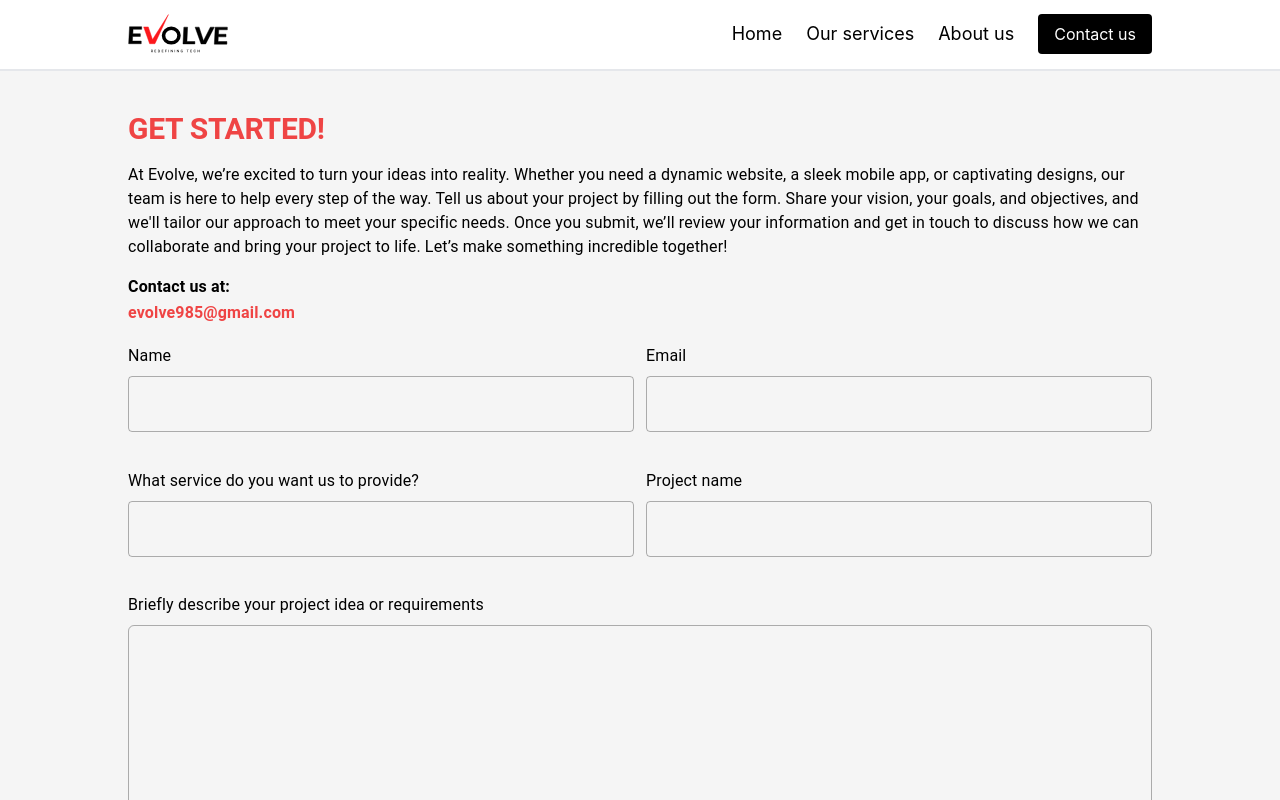
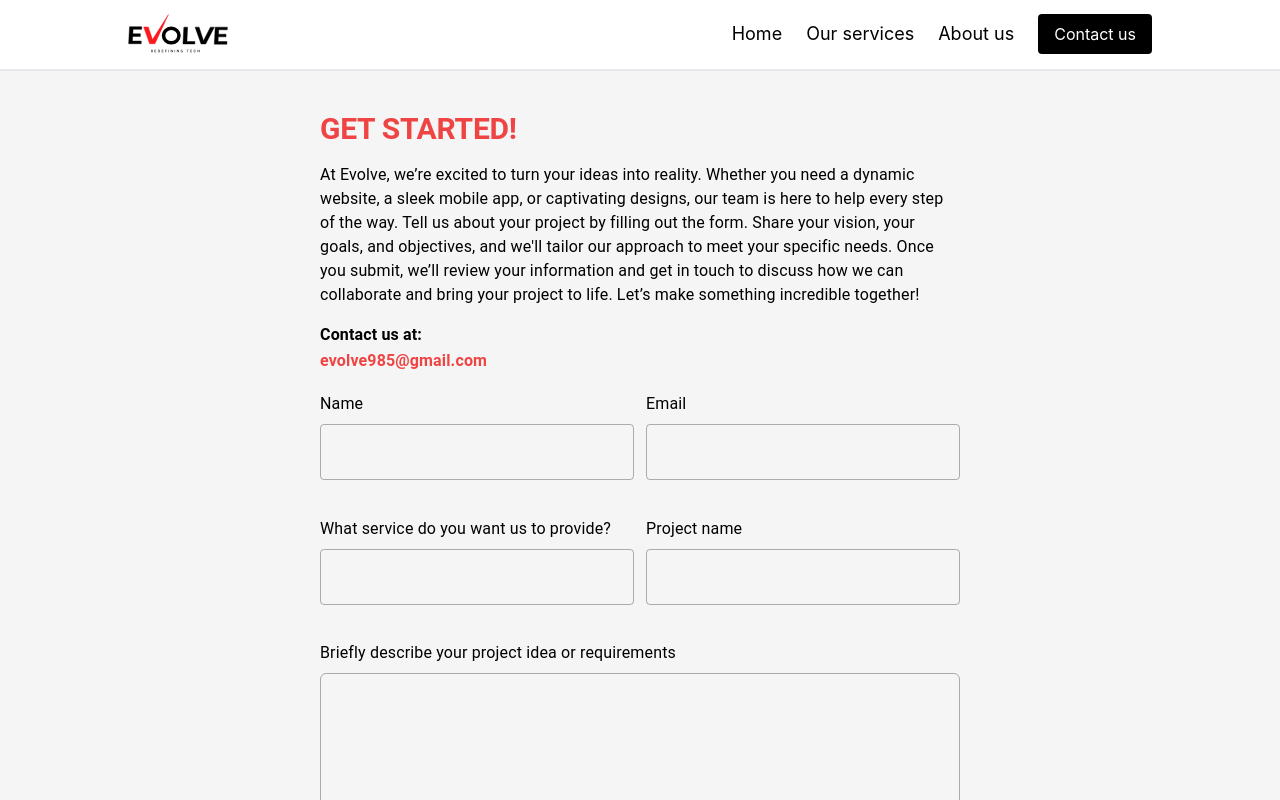
Before and after one commit to EvolveHQ-985/evolve-landing, a React (Vite) app: page /contact in a window 1280 px wide. Shown: the top 800 px of the page. Built offline with nearby package versions, Linux system fonts and the light colour scheme.

Commit message:
feats(bug fixing)

```diff
--- a/src/components/contactsection/ContactSection.tsx
+++ b/src/components/contactsection/ContactSection.tsx
@@ -5,7 +5,7 @@ export default function ContactSection() {
   return (
     <section
       id="contact"
-      className="w-full bg-neutral-100 px-4 md:px-5 lg:px-[8rem] py-10 flex flex-col gap-4"
+      className="w-full bg-neutral-100 px-4 md:px-5 lg:px-[20rem] py-10 flex flex-col gap-4"
     >
       {/* Header and headline paragraph */}
 
--- a/src/page/Home.tsx
+++ b/src/page/Home.tsx
@@ -12,7 +12,7 @@ import HeroSection from "../components/herosection/HeroSection";
 
 export default function Home() {
   return (
-    <section className="w-full h-full">
+    <section className="w-full h-full flex flex-col">
       {/* Hero Section is loaded immediately */}
       <HeroSection />
 
```
